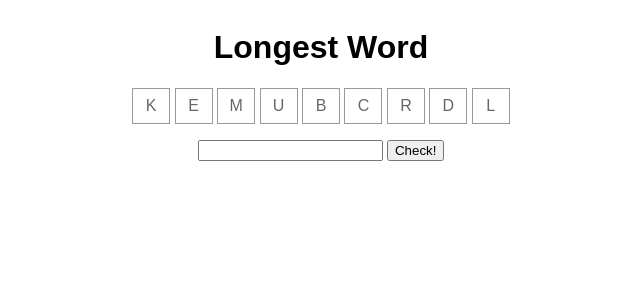
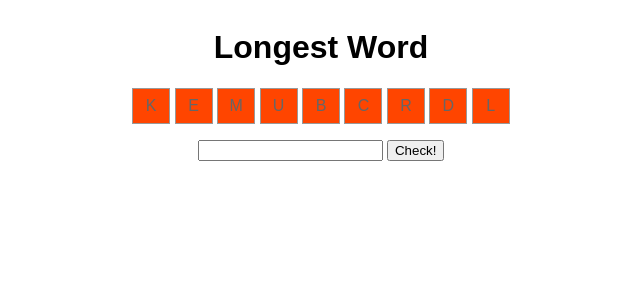
Before and after one commit to julesvanrie/longest-word, a Flask app: page / in a window 1280 px wide. Shown: the top 300 px of the page, without its empty margins (319-959 px from the left). Run offline with Flask 3, Linux system fonts and the light colour scheme.

Commit message:
Changed to orange

```diff
--- a/static/style.css
+++ b/static/style.css
@@ -12,7 +12,7 @@ body {
   width: 24px;
   display: inline-block;
   text-align: center;
-  background-color: white;
+  background-color: orangered;
   color: #666;
 }
 
```
